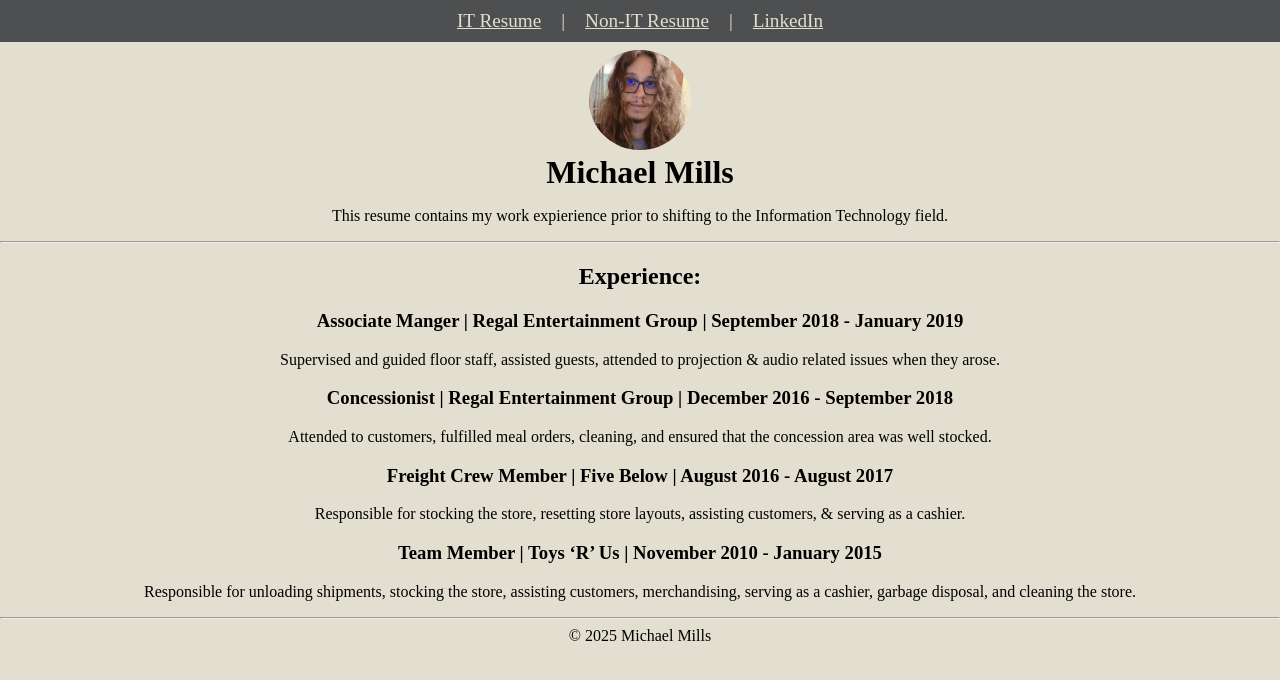
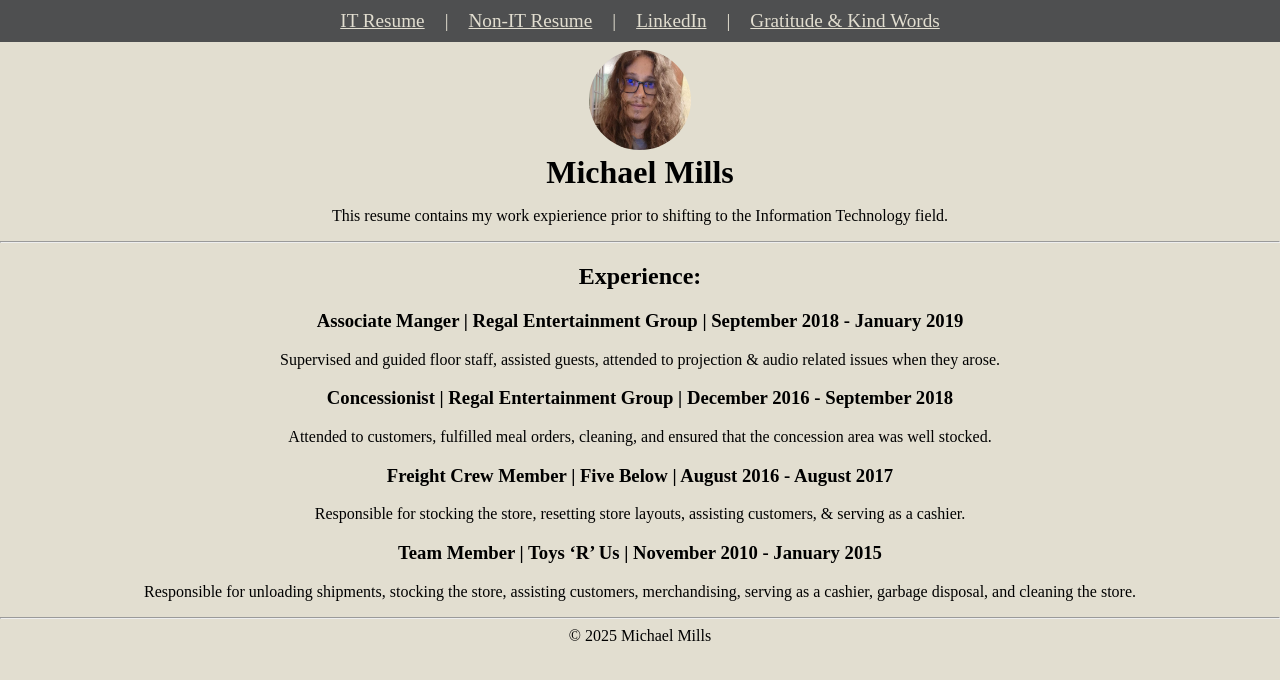
Before and after one commit to OutOfBoredomMike/Resumes, a plain HTML site: page Public/Resume_Non-IT.html in a window 1280 px wide. Drawn offline with Linux system fonts and the light colour scheme.

Commit message:
Update Resume_Non-IT.html

```diff
--- a/Public/Resume_Non-IT.html
+++ b/Public/Resume_Non-IT.html
@@ -42,6 +42,9 @@
             <a href="./Resume_Non-IT.html">Non-IT Resume</a>
             <p>|</p>
             <a href="https://www.linkedin.com/in/michael-mills-23630272/" target="_blank">LinkedIn</a>
+            <p>|</p>
+            <a href="./Messages.html">Gratitude & Kind Words</a>
+
         </div>
         <!-- Navigation | END -->
         <div class="Image"><img src="../Resources/Images/Michael_Mills.jpeg" alt="A picture of Michael Mills" height="100px" /></div>
```
